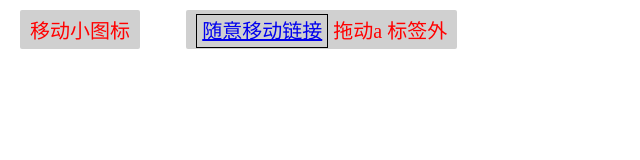
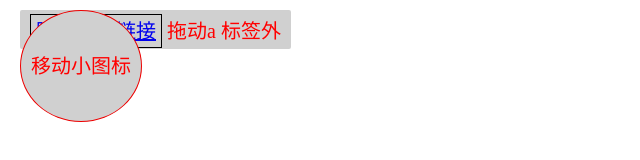
Before and after one commit to stephentian/weekly-demo, a plain HTML site: page 01-free-drag/index.html in a window 1280 px wide. Both pictures are taken after a click on the element "移动小图标". Shown: the whole page, without its empty margins (0-640 px from the left). Drawn offline with Linux system fonts and the light colour scheme.

Commit message:
实现可鼠标拖拽

```diff
--- a/01-free-drag/index.html
+++ b/01-free-drag/index.html
@@ -31,6 +31,15 @@
       cursor: pointer;
     }
 
+    .free-drag-icon {
+      position: absolute;
+      width: 100px;
+      height: 100px;
+      border-radius: 50%;
+      border: 1px solid #ee0000;
+      line-height: 100px;
+    }
+
     .link {
       border: 1px solid #000;
       padding: 5px;
--- a/01-free-drag/index.js
+++ b/01-free-drag/index.js
@@ -1,3 +1,9 @@
+/**
+ * author: stephentian
+ * email: stephentian@foxmail.com
+ * day: 2018-12-16
+ **/
+
 window.onload = function () {
   var fdIcon = document.getElementsByClassName('free-drag-icon')[0]
   // console.log(fdIcon)
@@ -5,16 +11,54 @@ window.onload = function () {
   // 推荐使用 querySelector
 
   var fdLink = document.querySelector('.free-drag-link')
+  var drag,
+    dX,
+    dY;
 
   // icon
-  fdIcon.addEventListener('click', function () {
-    console.log('点击了 icon!')
-    console.log(fdIcon)
+  fdIcon.addEventListener('mousedown', function (e) {
+    console.log('mousedown!')
+    e = e || window.event
+    drag = e.target
+    dX = e.clientX - e.target.offsetLeft
+    dY = e.clientY - e.target.offsetTop
+    console.log(drag)
   }, false)
 
+  fdIcon.onmousemove = function (e) {
+    console.log(drag)
+    if (drag) {
+      e = e || window.event
+      var left = e.clientX - dX;
+      var top = e.clientY - dY;
+      if (left < 0) left = 0;
+      if (top < 0) top = 0
+
+      drag.style.left = left + 'px'
+      drag.style.top = top + 'px'
+    }
+  }
+
+  fdIcon.onmouseup = function (e) {
+    console.log('onmouseup')
+    if (drag) {
+      drag.style.cursor = ''
+    }
+    drag = null
+  }
+
   // link
-  fdLink.addEventListener('onMouseDown', function () {
-    console.log('拖动了')
-    console.log(fdLink)
-  })
+  // fdLink.onmousedown = function (e) {
+  //   e = e || event
+  //   var dX = e.clientX - e.target.offsetLeft
+  //   var dY = e.clientX - e.target.offsetTop
+  //   console.log(dX)
+  //   document.onmousemove = function () {
+  //     e.target.style.left = e.clientX - dX + 'px'
+  //     e.target.style.top = e.clientY - dY + 'px'
+  //   }
+  // }
+  // document.onmouseup = function () {
+
+  // }
 }
```
